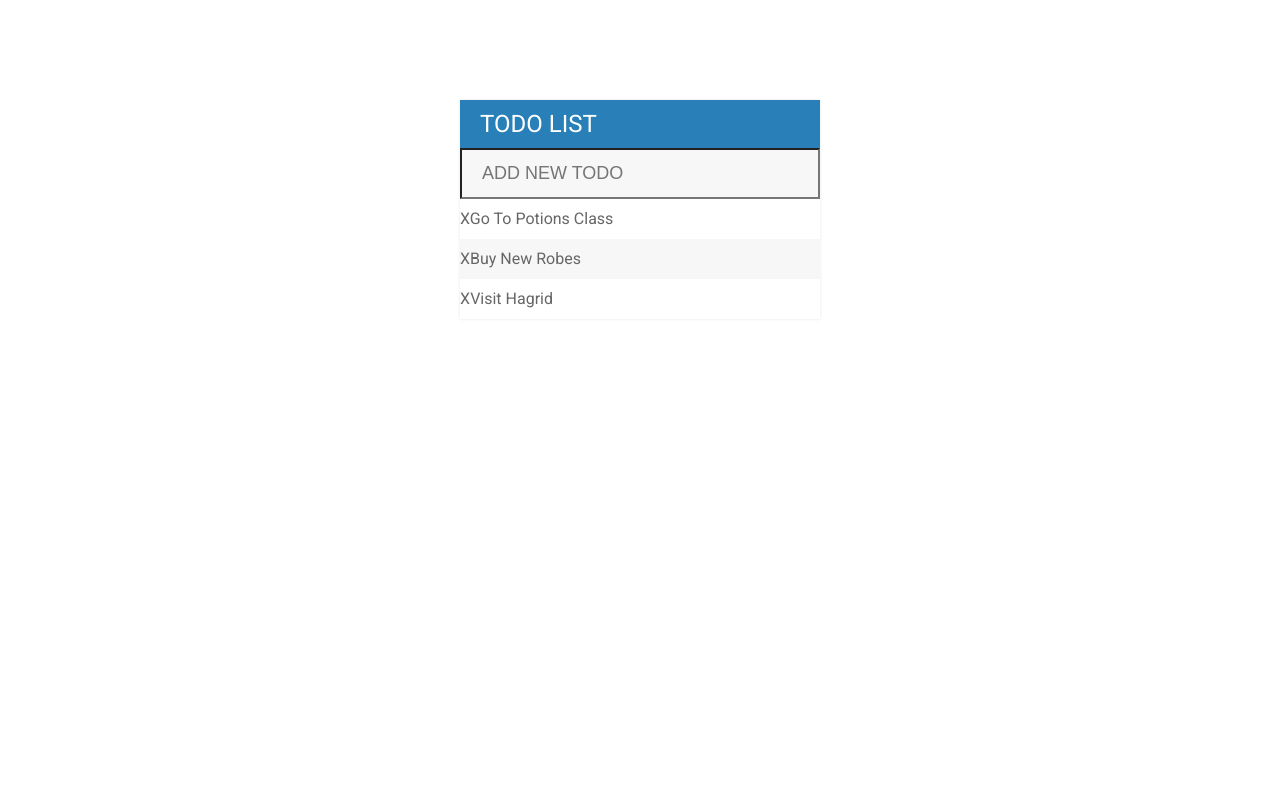
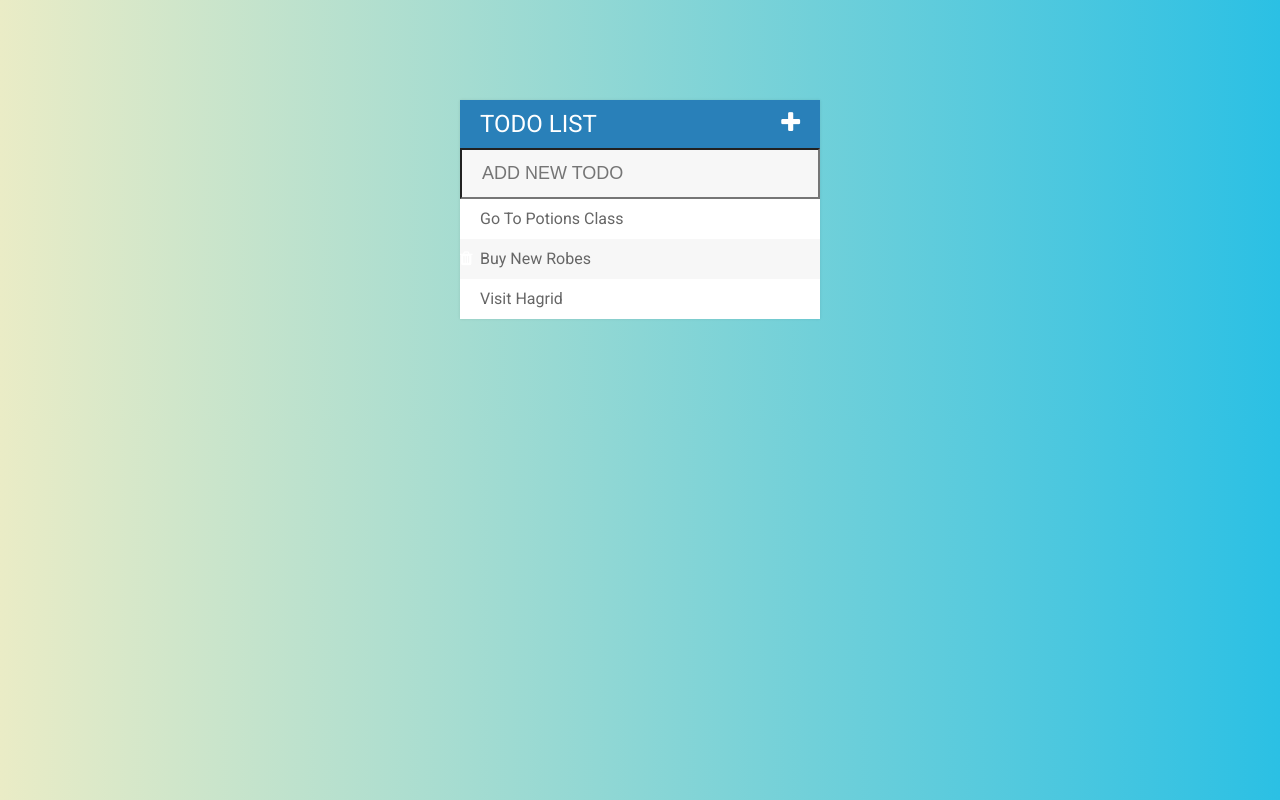
Before and after one commit to snehayadavv/ToDo_List, a plain HTML site: page index.html in a window 1280 px wide. Drawn offline with Linux system fonts and the light colour scheme.

Commit message:
initial commit

```diff
--- a/assets/css/todos.css
+++ b/assets/css/todos.css
@@ -6,6 +6,15 @@ h1{
   text-transform: uppercase;
   font-size: 24px;
   font-weight: normal;
+}
+.fa-plus{
+  float: right;
+}
+body{
+  background: #2BC0E4;  /* fallback for old browsers */
+  background: -webkit-linear-gradient(to right, #EAECC6, #2BC0E4);  /* Chrome 10-25, Safari 5.1-6 */
+  background: linear-gradient(to right, #EAECC6, #2BC0E4); /* W3C, IE 10+/ Edge, Firefox 16+, Chrome 26+, Opera 12+, Safari 7+ */
+
 }
 
 ul{
@@ -26,6 +35,20 @@ li{
 
 li:nth-child(2n){
   background: #f7f7f7;
+}
+span{
+ background: #e74c3c;
+ height: 40px;
+ margin-right: 20px;
+ text-align: center;
+ color: white;
+ width: 0;
+ display: inline-block;
+ transition: 0.2s linear;
+}
+
+li:hover span {
+  width: 40px;
 }
 
 input{
--- a/assets/js/todos.js
+++ b/assets/js/todos.js
@@ -13,6 +13,6 @@ $("input[type='text']").keypress(function(event){
   if(event.which === 13){
     var todoText  = $(this).val();
     $(this).val("");
-    $("ul").append("<li><span>X</span>" + todoText + "</li>");
+    $("ul").append("<li><span><i class='fa fa-trash'></i></span>" + todoText + "</li>");
   }
 });
--- a/index.html
+++ b/index.html
@@ -5,6 +5,7 @@
     <title>ToDo List</title>
     <link rel="stylesheet" href="assets/css/todos.css">
     <link rel="stylesheet" href='https://fonts.googleapis.com/css?family=Roboto:400,700,500' type='text/css'>
+    <link rel="stylesheet" href='https://cdnjs.cloudflare.com/ajax/libs/font-awesome/4.7.0/css/font-awesome.css' type='text/css'>
     <script type="text/javascript" src="assets/js/lib/jquery-3.3.1.min.js" >
 
     </script>
@@ -12,12 +13,12 @@
   </head>
   <body>
  <div id="container">
-   <h1>Todo List</h1>
+   <h1>Todo List <i class="fa fa-plus"></i></h1>
    <input type="text" placeholder="ADD NEW TODO">
    <ul>
-     <li><span>X</span>Go To Potions Class</li>
-     <li><span>X</span>Buy New Robes</li>
-     <li><span>X</span>Visit Hagrid</li>
+     <li><span><i class="fa fa-trash"></i></span>Go To Potions Class</li>
+     <li><span><i class="fa fa-trash"></i></span>Buy New Robes</li>
+     <li><span><i class="fa fa-trash"></i></span>Visit Hagrid</li>
    </ul>
 
  </div>
```
